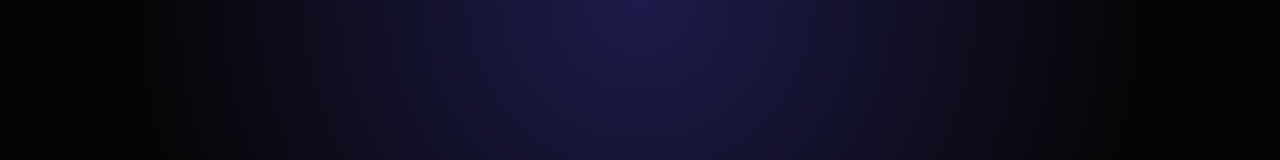
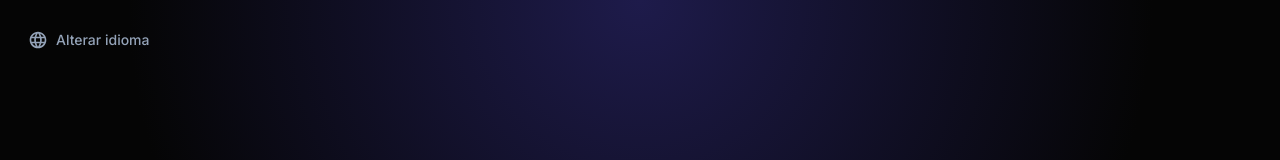
Before and after one commit to VictorRayan/flowme-ai, a Next.js app in the folder flowme-app/: page /onboarding in a window 1280 px wide. Both pictures are taken after a click on the button "Português". Shown: the top 160 px of the page. Built offline with nearby package versions, Linux system fonts and the light colour scheme.

Commit message:
feat: localize whatsapp verification codes

```diff
--- a/flowme-app/app/api/whatsapp/channel/route.ts
+++ b/flowme-app/app/api/whatsapp/channel/route.ts
@@ -30,9 +30,13 @@ export async function POST(request: NextRequest) {
   const body = await request.json().catch(() => ({}));
   const rawPhone = typeof body?.phone === 'string' ? body.phone.trim() : '';
   const parsedPhone = parseInternationalPhone(rawPhone);
+  const language = body?.language ?? 'en';
 
   if (!parsedPhone) {
     return apiError(ErrorCode.VALIDATION_ERROR, 'Invalid phone number. Provide a valid international number.', 400);
+  }
+  if (language !== 'en' && language !== 'pt') {
+    return apiError(ErrorCode.VALIDATION_ERROR, 'Unsupported verification message language.', 400);
   }
 
   const phone = parsedPhone.digits;
@@ -65,7 +69,7 @@ export async function POST(request: NextRequest) {
   }
 
   try {
-    await sendVerificationCode(phone, code);
+    await sendVerificationCode(phone, code, language);
   } catch (e: any) {
     // Roll back to avoid a stuck pending state
     await supabase.from('whatsapp_channels').delete().eq('user_id', user.id);
--- a/flowme-app/app/onboarding/page.tsx
+++ b/flowme-app/app/onboarding/page.tsx
@@ -110,6 +110,7 @@ const dict = {
     wa_error_verify: 'Código incorreto ou expirado. Tente novamente.',
     wa_connected: 'WhatsApp conectado',
     wa_not_connected: 'Você pode conectar depois nas configurações.',
+    change_language: 'Alterar idioma',
   },
   en: {
     welcome: 'Welcome to Flow-me.',
@@ -197,6 +198,7 @@ const dict = {
     wa_error_verify: 'Wrong or expired code. Please try again.',
     wa_connected: 'WhatsApp connected',
     wa_not_connected: 'You can connect it later in settings.',
+    change_language: 'Change language',
   }
 };
 
@@ -303,7 +305,7 @@ export default function OnboardingWizard() {
       const res = await fetch('/api/whatsapp/channel', {
         method: 'POST',
         headers: { 'Content-Type': 'application/json' },
-        body: JSON.stringify({ phone: waPhone }),
+        body: JSON.stringify({ phone: waPhone, language: lang }),
       });
       const data = await res.json().catch(() => null);
       if (!res.ok || data?.ok === false) throw new Error(data?.error?.message || t.wa_error_send);
@@ -509,7 +511,17 @@ export default function OnboardingWizard() {
     }}>
 
       {/* Top Nav */}
-      <Box sx={{ p: { xs: 2, md: 4 }, display: 'flex', justifyContent: 'center', alignItems: 'center', height: 80 }}>
+      <Box sx={{ p: { xs: 2, md: 4 }, display: 'flex', justifyContent: 'center', alignItems: 'center', height: 80, position: 'relative' }}>
+        {step > 0 && (
+          <Button
+            variant="text"
+            startIcon={<LanguageIcon />}
+            onClick={() => setStep(0)}
+            sx={{ position: 'absolute', left: { xs: 8, md: 24 }, color: 'text.secondary', textTransform: 'none' }}
+          >
+            {t.change_language}
+          </Button>
+        )}
         {step > 1 && (
           <Box sx={{ display: 'flex', gap: 1 }}>
             {[2,3,4,5,6,7].map((i) => (
--- a/flowme-app/components/settings/WhatsAppChannelPanel.tsx
+++ b/flowme-app/components/settings/WhatsAppChannelPanel.tsx
@@ -138,7 +138,7 @@ export default function WhatsAppChannelPanel() {
       const res  = await fetch('/api/whatsapp/channel', {
         method: 'POST',
         headers: { 'Content-Type': 'application/json' },
-        body: JSON.stringify({ phone }),
+        body: JSON.stringify({ phone, language: uiLang }),
       });
       const data = await res.json();
       if (!res.ok || !data.ok) throw new Error(data?.error?.message || 'Failed to send code');
--- a/flowme-app/lib/whatsapp/evolution-client.ts
+++ b/flowme-app/lib/whatsapp/evolution-client.ts
@@ -51,8 +51,14 @@ export async function downloadMedia(
  * Send a verification code to a phone number via WhatsApp text.
  * The number must be in E.164 format without the leading +, e.g. "5511999999999".
  */
-export async function sendVerificationCode(phone: string, code: string): Promise<void> {
-  await sendText(phone, `Your Flowme / Balys verification code is: *${code}*\n\nIt expires in 10 minutes.`);
+export function verificationCodeMessage(code: string, language: 'en' | 'pt'): string {
+  return language === 'pt'
+    ? `Seu código de verificação do Flowme / Balys é: *${code}*\n\nEle expira em 10 minutos.`
+    : `Your Flowme / Balys verification code is: *${code}*\n\nIt expires in 10 minutes.`;
+}
+
+export async function sendVerificationCode(phone: string, code: string, language: 'en' | 'pt' = 'en'): Promise<void> {
+  await sendText(phone, verificationCodeMessage(code, language));
 }
 
 /** Resolve a raw phone number from an Evolution webhook sender JID to E.164 digits only. */
```
Also changed, not shown: 2 other files (tests, documents, lock files or other folders).
